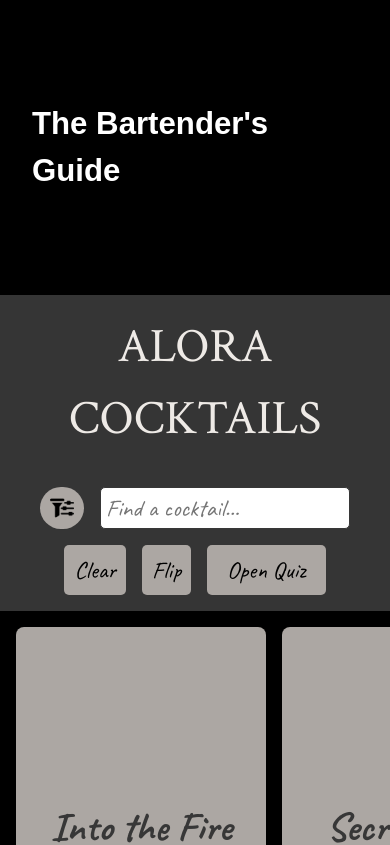
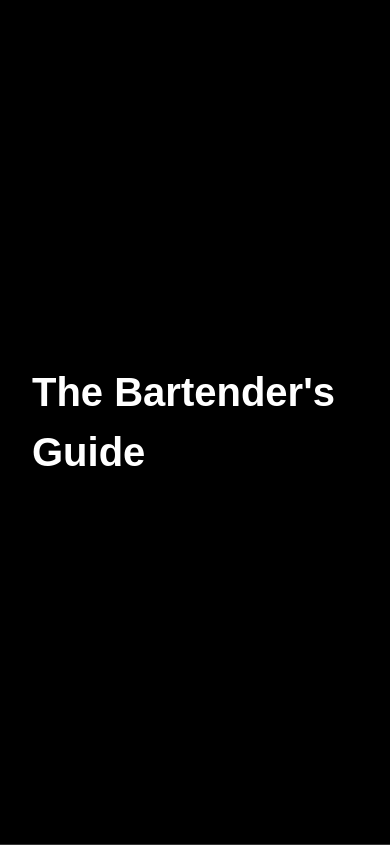
Before and after one commit to tristanhebrt/The-Bar, a React (Vite) app: page / in a window 390 px wide. Shown: the top 845 px of the page. Built offline with nearby package versions, Linux system fonts and the light colour scheme; a web font is replaced by a local one.

Commit message:
Mobile Update
Changed some font sizes for mobile

```diff
--- a/src/components/Header.jsx
+++ b/src/components/Header.jsx
@@ -10,9 +10,17 @@ const Title = styled.header`
     color: white;
     background: var(--black);
 
+    @media (max-width: 600px) {
+        height: 100vh;
+    }
+
     h1 {
-        font-size: 8vw;
+        font-size: 7rem;
         font-family: var(--fancy-font);
+
+        @media (max-width: 600px) {
+        font-size: 2.5rem;
+    }
     }
 `;
 
--- a/src/components/RecipeCardDisplay.jsx
+++ b/src/components/RecipeCardDisplay.jsx
@@ -191,6 +191,10 @@ const Container = styled.div`
     background: var(--highlight1);
     height: auto;
     margin-bottom: 10rem;
+
+    @media (max-width: 600px) {
+        margin-bottom: 0;
+    }
 `;
 
 const TitleContainer = styled.div`
```
